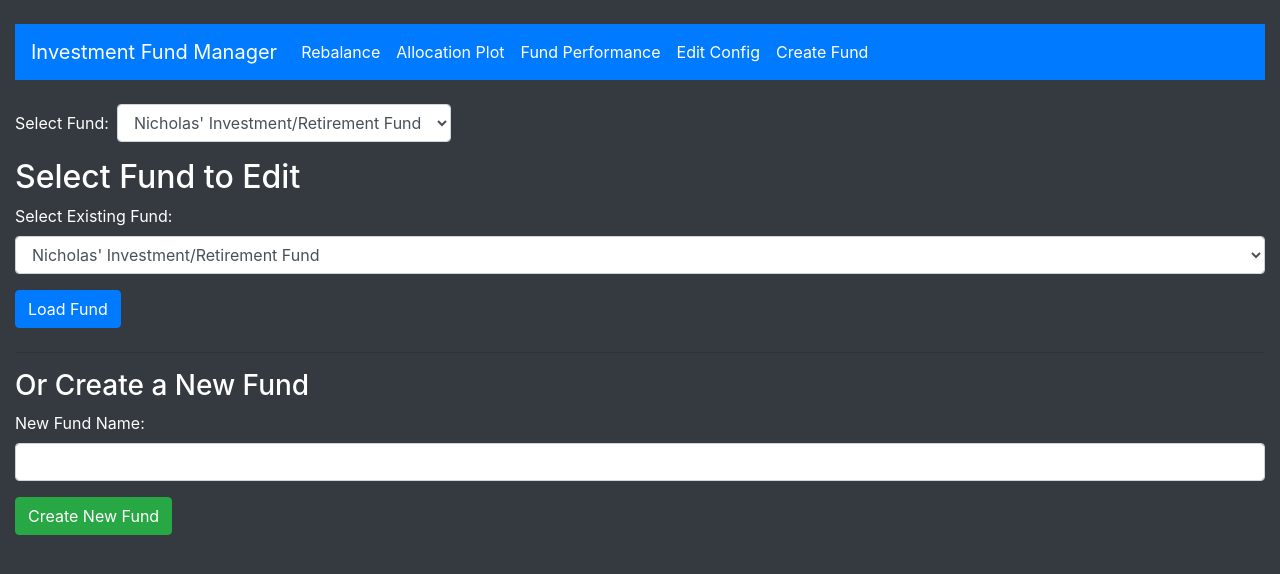
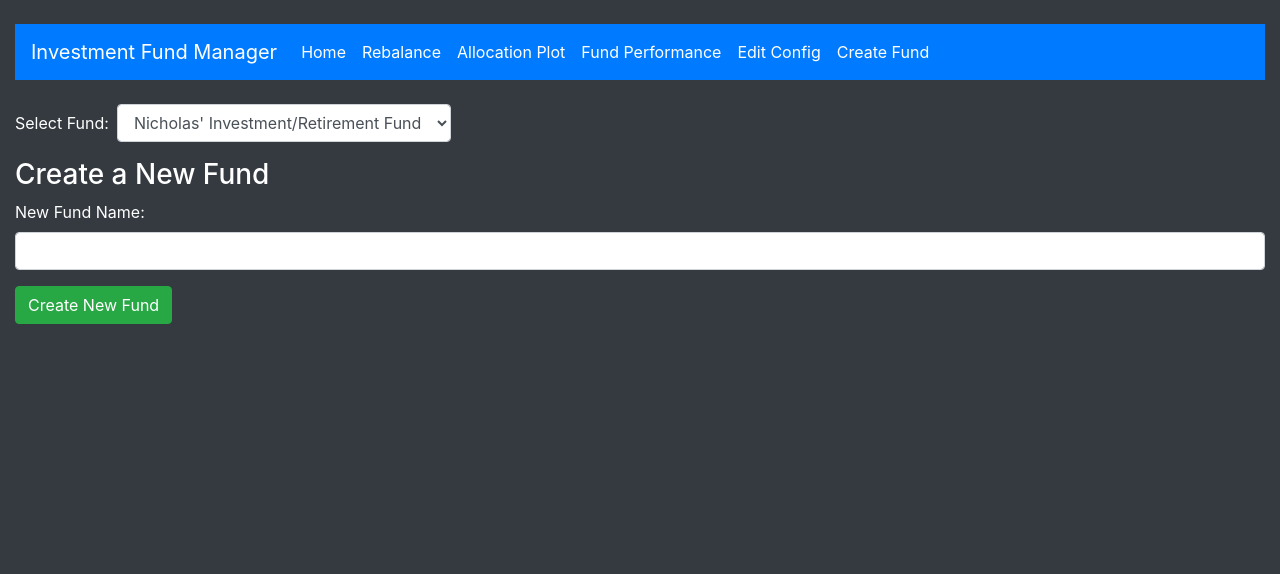
Before and after one commit to NS-Coding/Personal-Finance-Resources, a Flask app: page /edit_config in a window 1280 px wide. Shown: the top 574 px of the page. Run offline with Flask 3, Linux system fonts and the light colour scheme; some libraries are stand-ins or nearby versions.

Commit message:
Added home link and removed unneeded info from create fund route

```diff
--- a/templates/base.html
+++ b/templates/base.html
@@ -41,6 +41,7 @@
             <div class="collapse navbar-collapse" id="navbarNav">
                 {% if available_funds %}
                 <ul class="navbar-nav mr-auto">
+                    <li class="nav-item"><a class="nav-link" href="{{ url_for('home') }}">Home</a></li>
                     <li class="nav-item"><a class="nav-link" href="{{ url_for('rebalance', fund_id=fund_id) }}">Rebalance</a></li>
                     <li class="nav-item"><a class="nav-link" href="{{ url_for('plot', fund_id=fund_id) }}">Allocation Plot</a></li>
                     <li class="nav-item"><a class="nav-link" href="{{ url_for('fund_performance', fund_id=fund_id) }}">Fund Performance</a></li>
--- a/templates/edit_config_select.html
+++ b/templates/edit_config_select.html
@@ -1,24 +1,7 @@
 <!-- templates/edit_config_select.html -->
 {% extends "base.html" %}
 {% block content %}
-<h2>Select Fund to Edit</h2>
-<form method="post" class="mb-4" action="{{ url_for('edit_config') }}">
-    {% if available_funds %}
-    <div class="form-group">
-        <label for="fund_id">Select Existing Fund:</label>
-        <select name="fund_id" class="form-control">
-            {% for fund in available_funds %}
-            <option value="{{ fund.id }}">{{ fund.name }}</option>
-            {% endfor %}
-        </select>
-    </div>
-    <button type="submit" name="action" value="Load" class="btn btn-primary">Load Fund</button>
-    {% else %}
-    <p>No funds available. Please create a new fund.</p>
-    {% endif %}
-</form>
-<hr>
-<h3>Or Create a New Fund</h3>
+<h3>Create a New Fund</h3>
 <form method="post" action="{{ url_for('edit_config') }}">
     <div class="form-group">
         <label for="new_fund_name">New Fund Name:</label>
```
